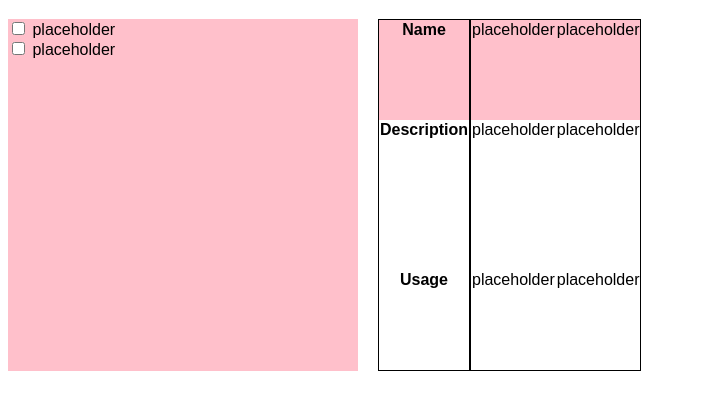
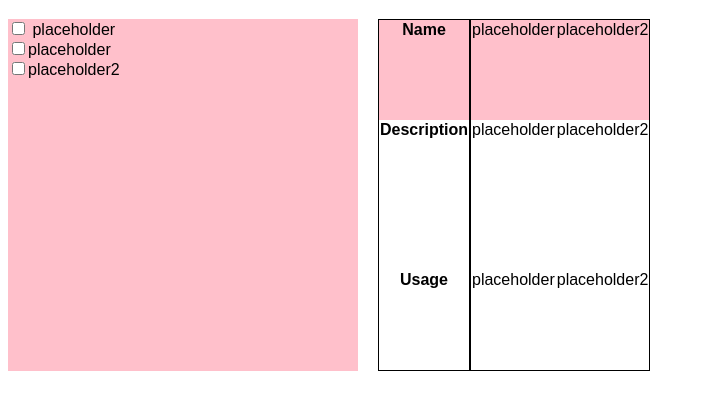
Before and after one commit to ri-zhan/ds-comparison, a plain HTML site: page index.html in a window 1280 px wide. Shown: the part 61-470 px from the top of the page, without its empty margins (0-705 px from the left). Drawn offline with Linux system fonts and the light colour scheme.

Commit message:
feat: filter functionality

```diff
--- a/index.html
+++ b/index.html
@@ -15,11 +15,7 @@
     <body>
         <h1>Design System Component Comparison</h1>
         <div class="content">
-            <div class="selection">
-                <div>
-                    <input type="checkbox">
-                    <label for="placeholder">placeholder</label>
-                </div>
+            <div id="selection">
                 <div>
                     <input type="checkbox">
                     <label for="placeholder">placeholder</label>
@@ -27,7 +23,7 @@
             </div>
             <table class="comparison-table">
                 <thead class="comparison-table-header">
-                    <tr class="comparison-table-header-cells">
+                    <tr class="comparison-table-header-cells items">
                         <th>Name</th>
                         <th>Description</th>
                         <th>Usage</th>
@@ -40,9 +36,9 @@
                         <td>placeholder</td>
                     </tr>
                     <tr class="items">
-                        <td>placeholder</td>
-                        <td>placeholder</td>
-                        <td>placeholder</td>
+                        <td>placeholder2</td>
+                        <td>placeholder2</td>
+                        <td>placeholder2</td>
                     </tr>
                 </tbody>
             </table>
--- a/script.js
+++ b/script.js
@@ -0,0 +1,52 @@
+// filter
+
+const filterDropDown = document.getElementById('selection');
+const components = document.querySelectorAll('.comparison-table-content .items');
+var checkOption;
+var checkOptionLabel;
+
+var componentsArray = [];
+
+for (let i = 0; i < components.length; i++) {
+    const component = components[i];
+    const componentName = component.firstElementChild.textContent;
+    component.value = componentName;
+    componentsArray.push(componentName);
+
+    checkOptionDiv = document.createElement('div');
+
+    checkOptionLabel = document.createElement('label');
+    checkOptionLabel.innerText = componentName;
+    checkOptionLabel.htmlFor = componentName;
+
+    checkOption = document.createElement('input');
+    checkOption.type = 'checkbox';
+    checkOption.name = componentName;
+    checkOption.value = componentName;
+    checkOptionLabel.textContent = componentName;
+
+
+    filterDropDown.appendChild(checkOptionDiv);
+    checkOptionDiv.appendChild(checkOption);
+    checkOptionDiv.appendChild(checkOptionLabel);
+}
+
+filterDropDown.addEventListener("click", function(){
+  // Query for only the checked checkboxes and put the result in an array
+  let checked = document.querySelectorAll("input[type='checkbox']:checked");
+  // Loop over the array and inspect contents
+  checkedArray = [];
+
+  checked.forEach(function(cb){
+    checkedArray.push(cb.value)
+
+
+    for (let i = 0; i < components.length; i++) {
+      if (!checkedArray.includes(components[i].value)) {
+        components[i].style.display = 'none';
+      } else {
+        components[i].style.display = 'flex';
+      }
+    }
+  });
+});
--- a/style.css
+++ b/style.css
@@ -8,7 +8,7 @@
     gap: 20px;
 }
 
-.selection {
+#selection {
     display: flex;
     flex-direction: column;
     background-color: pink;
```
